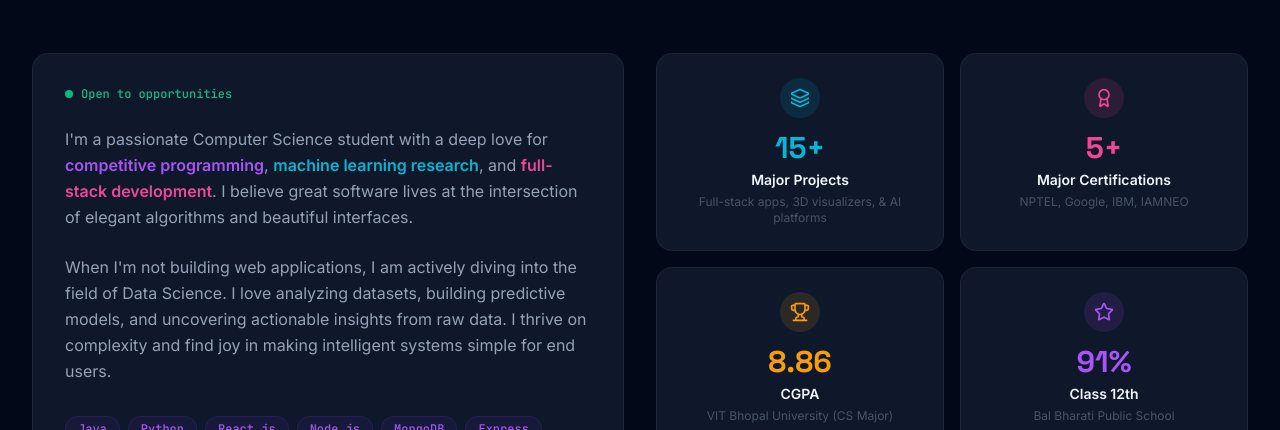
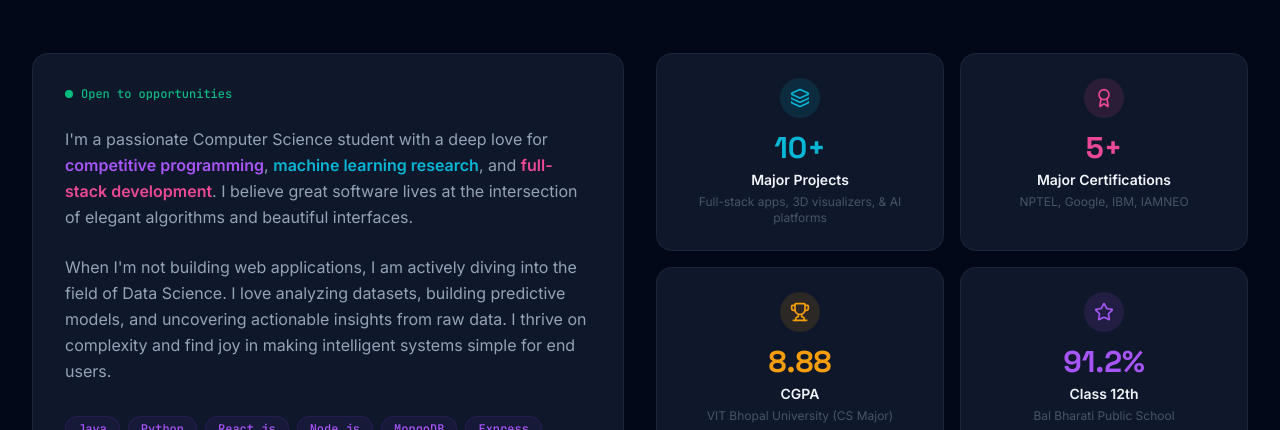
Before and after one commit to AshwaniArya2005/Portfolio, a Next.js app: page / in a window 1280 px wide. Shown: the part 1160-1590 px from the top of the page. Built offline with nearby package versions, Linux system fonts and the light colour scheme; no server answers.

Commit message:
Update achievements.ts

```diff
--- a/data/achievements.ts
+++ b/data/achievements.ts
@@ -16,7 +16,7 @@ export interface Achievement {
 export const achievements: Achievement[] = [
   {
     id: "projects",
-    value: 15,
+    value: 10,
     suffix: "+",
     label: "Major Projects",
     description: "Full-stack apps, 3D visualizers, & AI platforms",
@@ -35,7 +35,7 @@ export const achievements: Achievement[] = [
   {
     id: "cgpa",
     value: 8,
-    suffix: ".86",
+    suffix: ".88",
     label: "CGPA",
     description: "VIT Bhopal University (CS Major)",
     icon: "Trophy",
@@ -44,7 +44,7 @@ export const achievements: Achievement[] = [
   {
     id: "highschool",
     value: 91,
-    suffix: "%",
+    suffix: ".2%",
     label: "Class 12th",
     description: "Bal Bharati Public School",
     icon: "Star",
```
